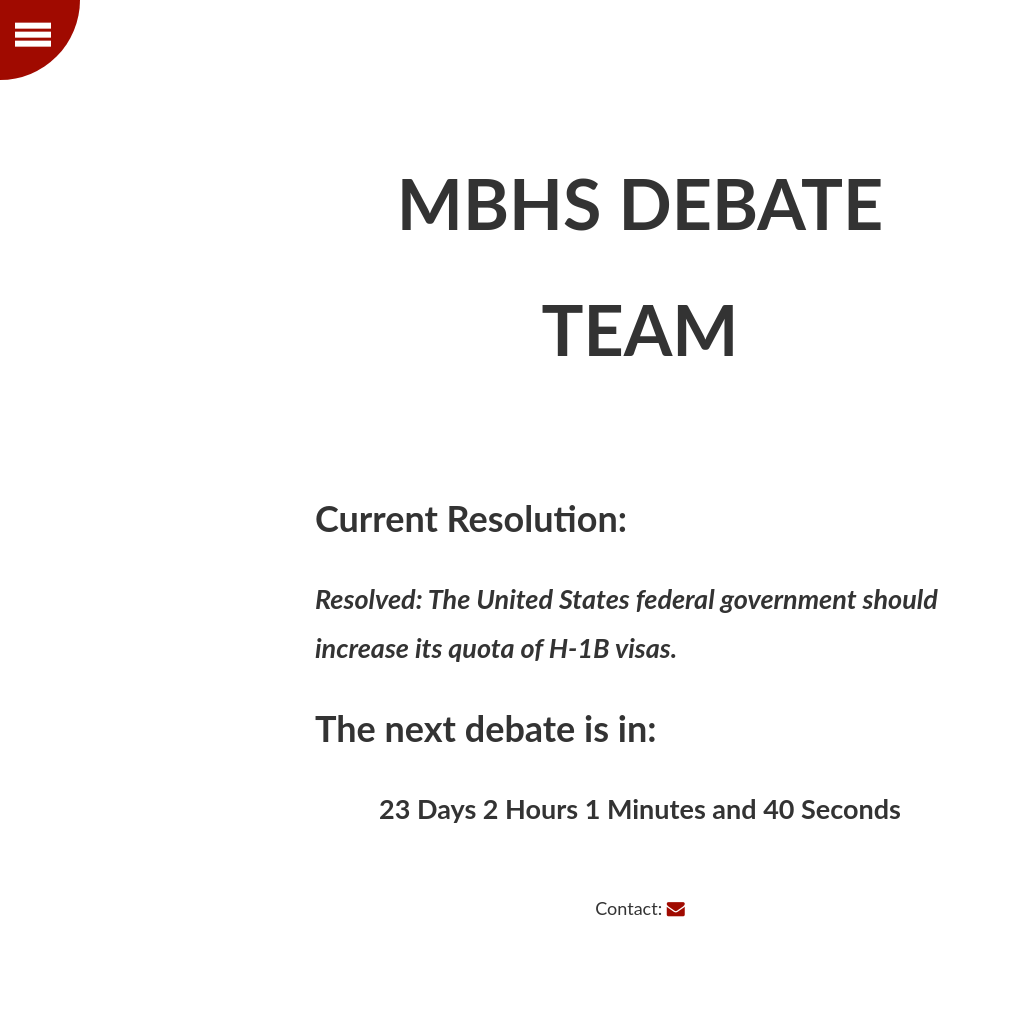
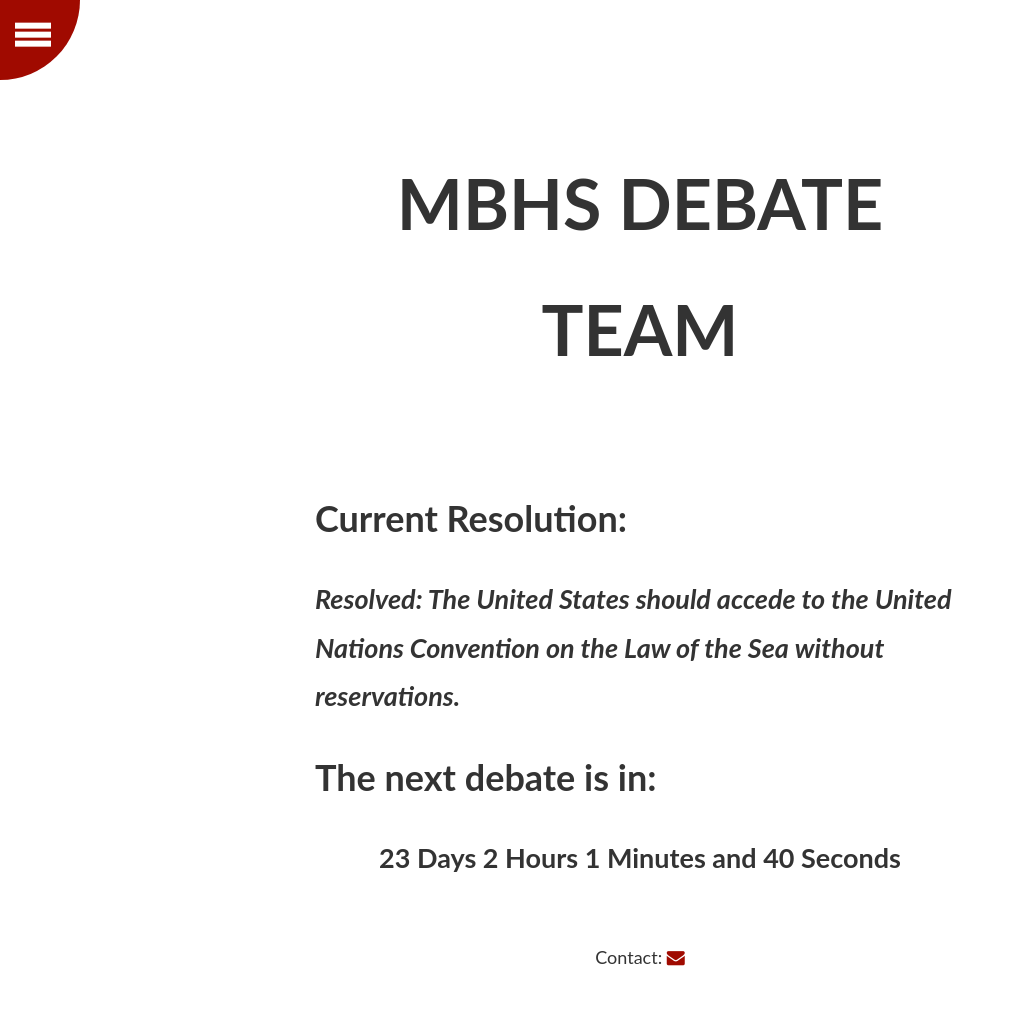
Before and after one commit to mbhs/debate.mbhs.edu, a Jekyll site: the page built from index.html, in a window 1280 px wide. Shown: the whole page, without its empty margins (0-1015 px from the left). Built offline with Jekyll 4.4.1, drawn with Linux system fonts in a browser that asks for light colours; before the commit the page ends 961 px from its top, so only the background shows below that.

Commit message:
Update index.html

```diff
--- a/index.html
+++ b/index.html
@@ -34,10 +34,7 @@ var x = setInterval(function() {
 </script>
 
 <h1>Current Resolution: </h1>
-<h2><i>Resolved: The United
-States federal government
-should increase its quota
-of H-1B visas.</i></h2>
+<h2><i>Resolved: The United States should accede to the United Nations Convention on the Law of the Sea without reservations.</i></h2>
 
 <h1>The next debate is in:<h1>
 <h2 align="center" id="countdown"></h2>
```
